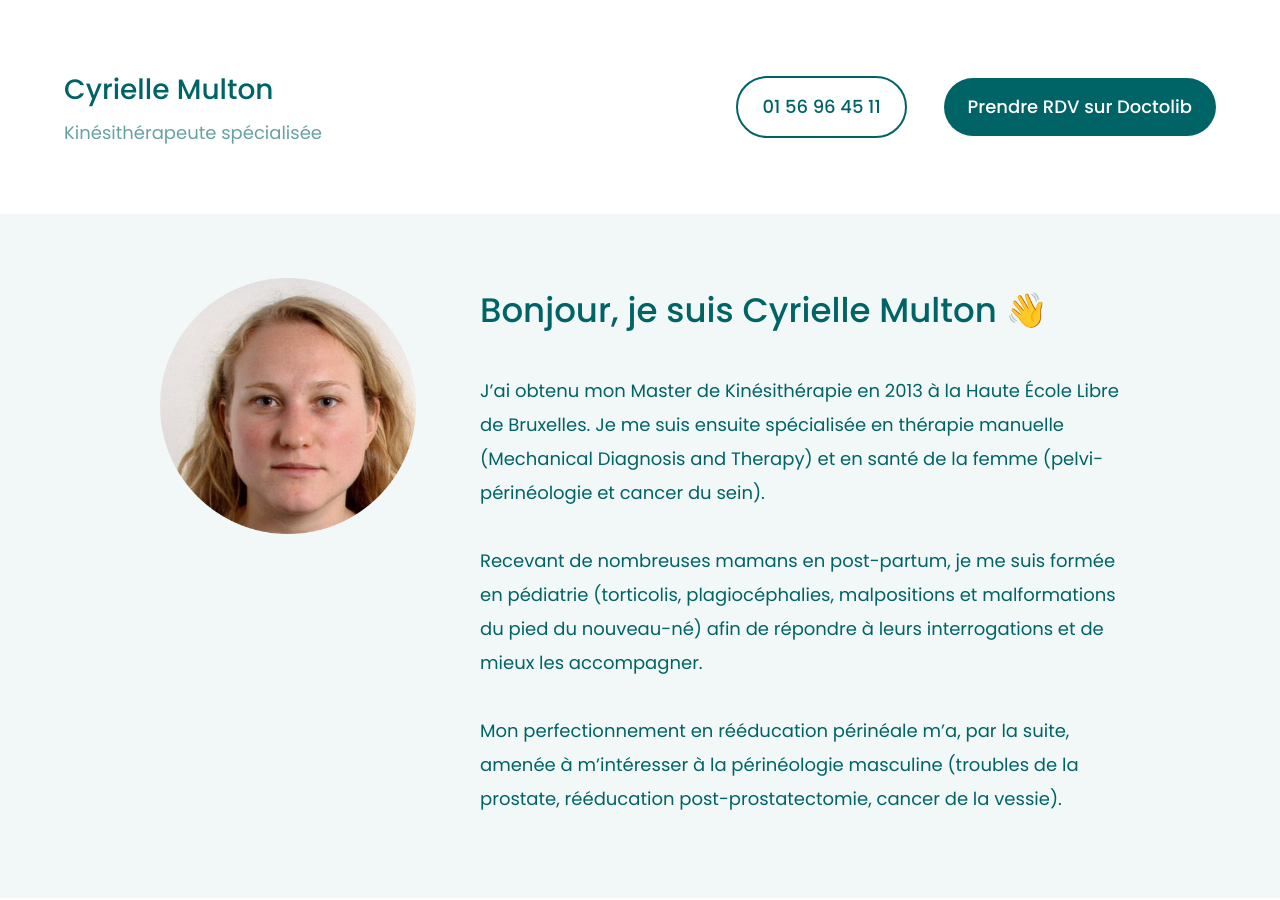
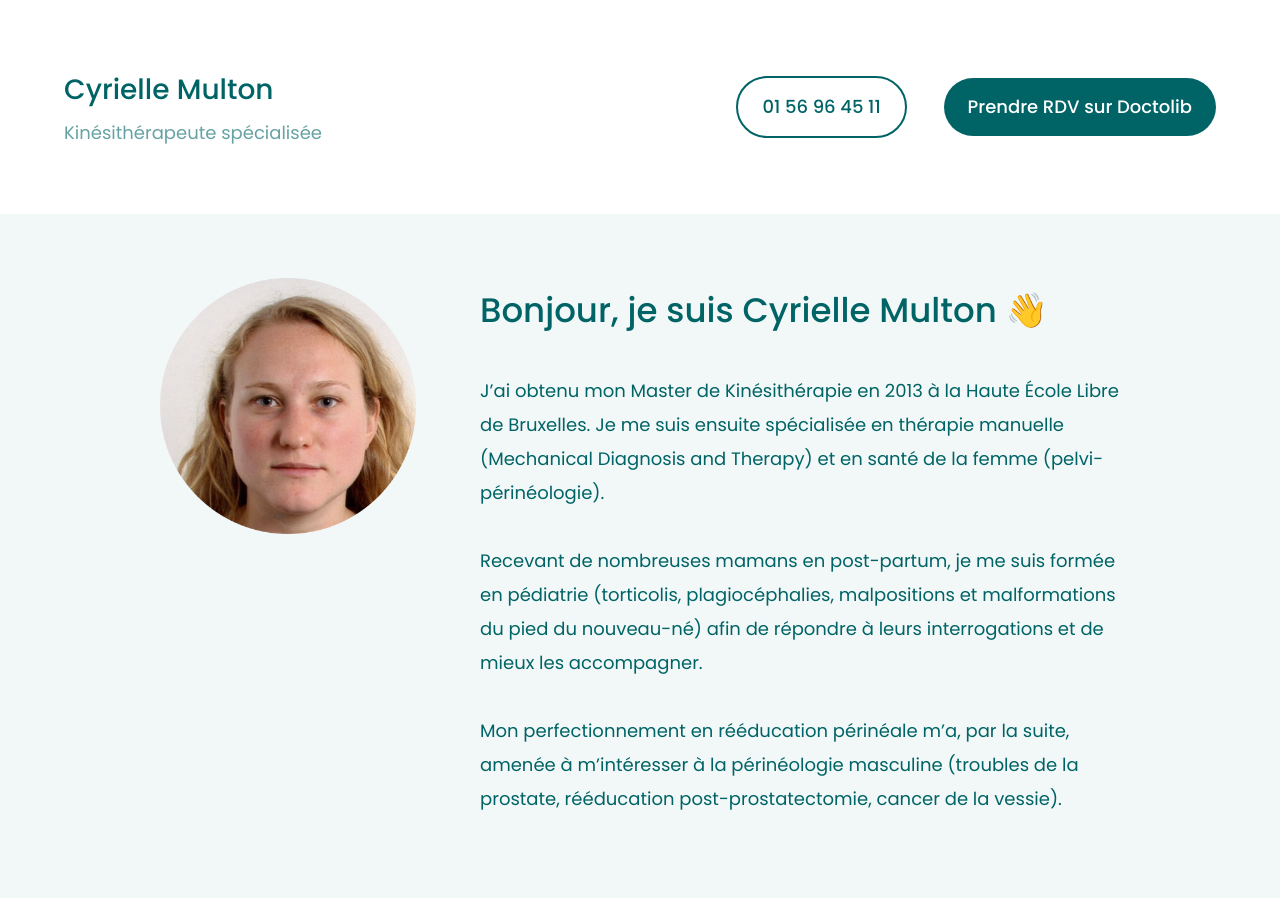
Before and after one commit to superhugo/cyriellemulton, a Jekyll site: the page built from index.html, in a window 1280 px wide and 900 px high. Built offline with Jekyll 4.4.1, drawn with Linux system fonts in a browser that asks for light colours.

Commit message:
update about content

```diff
--- a/_includes/about.html
+++ b/_includes/about.html
@@ -8,7 +8,7 @@
         Bonjour, je suis Cyrielle Multon 👋
       </h3>
       <p>
-        J’ai obtenu mon Master de Kinésithérapie en 2013 à la Haute École Libre de Bruxelles. Je me suis ensuite spécialisée en thérapie manuelle (Mechanical Diagnosis and Therapy) et en santé de la femme (pelvi-périnéologie et cancer du sein).
+        J’ai obtenu mon Master de Kinésithérapie en 2013 à la Haute École Libre de Bruxelles. Je me suis ensuite spécialisée en thérapie manuelle (Mechanical Diagnosis and Therapy) et en santé de la femme (pelvi-périnéologie).
         <br>
         <br>
         Recevant de nombreuses mamans en post-partum, je me suis formée en pédiatrie (torticolis, plagiocéphalies, malpositions et malformations du pied du nouveau-né) afin de répondre à leurs interrogations et de mieux les accompagner.
```
